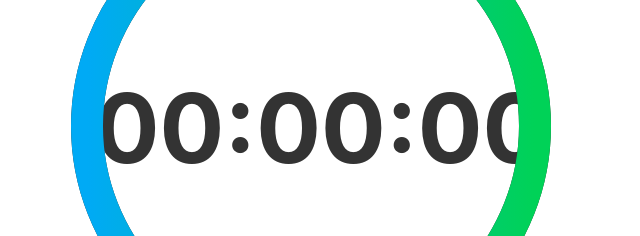
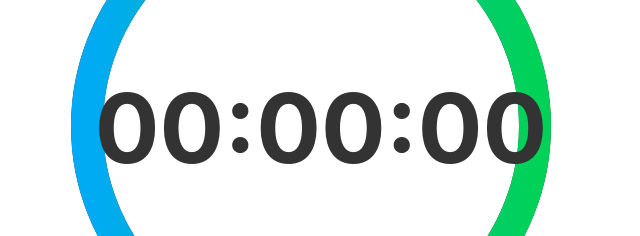
Before and after one commit to Android789515/react-clock, a React (Create React App) app: page / in a window 1280 px wide. Shown: the part 274-510 px from the top of the page, without its empty margins (319-959 px from the left). Built offline with nearby package versions, Linux system fonts and the light colour scheme.

Commit message:
Importe the EditableClockDisplayOverlay component and replaced the ClockDisplay wrapped in a div with it.

```diff
--- a/src/components/timer/Timer.tsx
+++ b/src/components/timer/Timer.tsx
@@ -5,7 +5,7 @@ import useClock from '../../hooks/clock/useClock';
 
 import styles from './Timer.module.scss';
 
-import ClockDisplay from '../clock-display/ClockDisplay';
+import EditableClockDisplayOverlay from './editable-clock-display-overlay/EditableClockDisplayOverlay';
 import TimerProgressBar from './timer-progress-bar/TimerProgressBar';
 import ClockActionButtons from '../clock-action-buttons/ClockActionButtons';
 
@@ -59,13 +59,11 @@ const Timer = () => {
         <div
             className={styles.timer}
         >
-            <div
-                className={styles.timerDisplay}
-            >
-                <ClockDisplay
-                    timeInMilliseconds={0}
-                />
-            </div>
+            <EditableClockDisplayOverlay
+                disabled={isClockStarted}
+                timeInSeconds={counterTime}
+                updateTimeInSeconds={updateTimeToCountFrom}
+            />
 
             <div
                 className={styles.timerBar}
```
